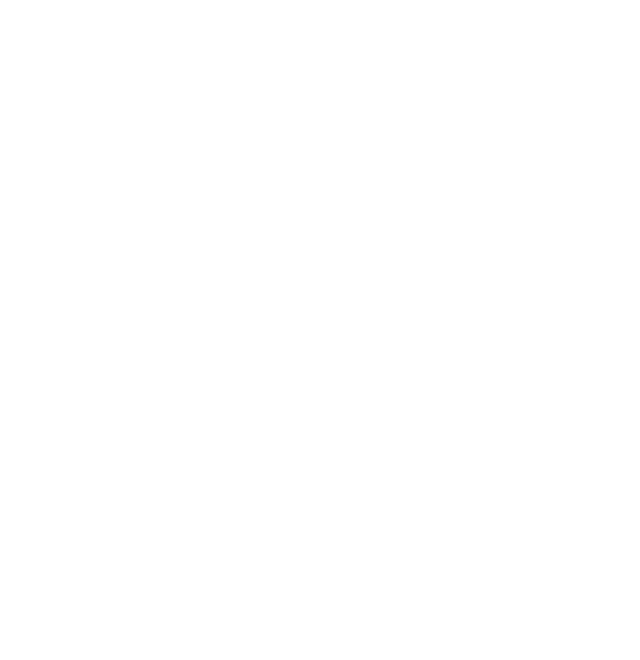
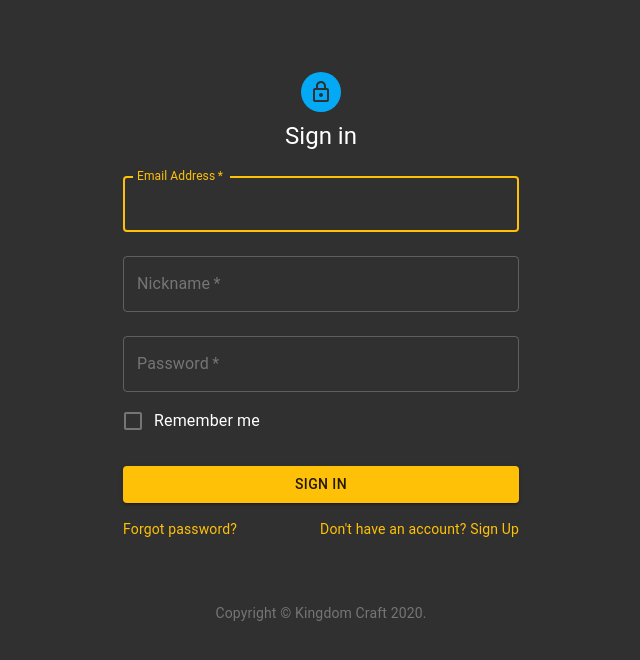
Before and after one commit to Shrigorevich/canvas-map, a React (Create React App) app in the folder client/: page /sign-up in a window 1280 px wide. Shown: the top 660 px of the page, without its empty margins (319-959 px from the left). Built offline with nearby package versions, Linux system fonts and the light colour scheme.

Commit message:
Added SignUp page

```diff
--- a/client/src/App.js
+++ b/client/src/App.js
@@ -11,6 +11,7 @@
 import Shop from "./pages/shop";
 import Kingdom from "./pages/kingdom";
 import Skin from "./pages/skin";
+import SignUp from "./pages/signUp";
 
 const App = (props) => {
     return (
@@ -29,6 +30,9 @@
                     <Route path="/kingdom">
                         <Kingdom />
                     </Route>
+                    <Route path="/sign-up">
+                        <SignUp />
+                    </Route>
                     <Route path="/skin/:id" component={Skin} />
                 </Switch>
             </Router>
--- a/client/src/components/Header.js
+++ b/client/src/components/Header.js
@@ -1,16 +1,6 @@
 import React, { useState } from "react";
 import { connect, useDispatch } from "react-redux";
-import {
-    TextField,
-    Grid,
-    Box,
-    Button,
-    Link,
-    AppBar,
-    Container,
-    Toolbar,
-    Typography,
-} from "@material-ui/core";
+import { Box, Button, Container, Toolbar, Typography } from "@material-ui/core";
 import { makeStyles } from "@material-ui/core/styles";
 import clsx from "clsx";
 import theme from "./theme";
@@ -94,6 +84,7 @@
                             className={classes.btn}
                             variant="contained"
                             color="secondary"
+                            href="/sign-up"
                         >
                             Sign Up
                         </Button>
--- a/client/src/components/theme.js
+++ b/client/src/components/theme.js
@@ -2,10 +2,6 @@
 import { lightGreen, amber, yellow } from "@material-ui/core/colors";
 
 export default createMuiTheme({
-    // typography: {
-    //     useNextVariants: true,
-    //     color: "#fff",
-    // },
     palette: {
         type: "dark",
         background: {
@@ -23,7 +19,6 @@
         text: {
             primary: "#212121",
             secondary: "#757575",
-            white: "#fff",
         },
         contrastThreshold: 3,
         tonalOffset: 0.2,
--- /dev/null
+++ b/client/src/pages/signUp.js
@@ -0,0 +1,167 @@
+import React, { useState } from "react";
+import Avatar from "@material-ui/core/Avatar";
+import Button from "@material-ui/core/Button";
+import CssBaseline from "@material-ui/core/CssBaseline";
+import TextField from "@material-ui/core/TextField";
+import FormControlLabel from "@material-ui/core/FormControlLabel";
+import Checkbox from "@material-ui/core/Checkbox";
+import Link from "@material-ui/core/Link";
+import Grid from "@material-ui/core/Grid";
+import Box from "@material-ui/core/Box";
+import LockOutlinedIcon from "@material-ui/icons/LockOutlined";
+import Typography from "@material-ui/core/Typography";
+import { makeStyles } from "@material-ui/core/styles";
+import Container from "@material-ui/core/Container";
+
+function Copyright() {
+    return (
+        <Typography variant="body2" color="textSecondary" align="center">
+            {"Copyright © "}
+            <Link color="inherit" href="https://material-ui.com/">
+                Kingdom Craft
+            </Link>{" "}
+            {new Date().getFullYear()}
+            {"."}
+        </Typography>
+    );
+}
+
+const useStyles = makeStyles((theme) => ({
+    paper: {
+        marginTop: theme.spacing(8),
+        display: "flex",
+        flexDirection: "column",
+        alignItems: "center",
+        color: "#fff",
+    },
+    avatar: {
+        margin: theme.spacing(1),
+        backgroundColor: theme.palette.secondary.main,
+    },
+    form: {
+        width: "100%", // Fix IE 11 issue.
+        marginTop: theme.spacing(1),
+    },
+    submit: {
+        margin: theme.spacing(3, 0, 2),
+    },
+    input: {
+        color: "#fff",
+    },
+}));
+
+const SignUp = () => {
+    const classes = useStyles();
+
+    const [form, setForm] = useState({
+        email: "",
+        nickname: "",
+        password: "",
+    });
+
+    const changeHandler = (event) => {
+        event.persist();
+        setForm((form) => {
+            return {
+                ...form,
+                [event.target.name]: event.target.value,
+            };
+        });
+
+        console.log(form);
+    };
+
+    return (
+        <Container component="main" maxWidth="xs">
+            <CssBaseline />
+            <div className={classes.paper}>
+                <Avatar className={classes.avatar}>
+                    <LockOutlinedIcon />
+                </Avatar>
+                <Typography component="h1" variant="h5">
+                    Sign in
+                </Typography>
+                <form className={classes.form} noValidate>
+                    <TextField
+                        variant="outlined"
+                        margin="normal"
+                        required
+                        fullWidth
+                        id="email"
+                        label="Email Address"
+                        name="email"
+                        autoComplete="email"
+                        autoFocus
+                        InputProps={{
+                            className: classes.input,
+                        }}
+                        value={form.email}
+                        onChange={changeHandler}
+                    />
+                    <TextField
+                        variant="outlined"
+                        margin="normal"
+                        required
+                        fullWidth
+                        name="nickname"
+                        label="Nickname"
+                        type="nickname"
+                        id="nickname"
+                        autoComplete="current-nickname"
+                        InputProps={{
+                            className: classes.input,
+                        }}
+                        value={form.nickname}
+                        onChange={changeHandler}
+                    />
+                    <TextField
+                        variant="outlined"
+                        margin="normal"
+                        required
+                        fullWidth
+                        name="password"
+                        label="Password"
+                        type="password"
+                        id="password"
+                        autoComplete="current-password"
+                        InputProps={{
+                            className: classes.input,
+                        }}
+                        value={form.password}
+                        onChange={changeHandler}
+                    />
+                    <FormControlLabel
+                        control={<Checkbox value="remember" color="primary" />}
+                        label="Remember me"
+                    />
+                    <Button
+                        type="submit"
+                        fullWidth
+                        variant="contained"
+                        color="primary"
+                        className={classes.submit}
+                    >
+                        Sign In
+                    </Button>
+                    <Grid container>
+                        <Grid item xs>
+                            <Link href="#" variant="body2">
+                                Forgot password?
+                            </Link>
+                        </Grid>
+                        <Grid item>
+                            <Link href="#" variant="body2">
+                                {"Don't have an account? Sign Up"}
+                            </Link>
+                        </Grid>
+                    </Grid>
+                </form>
+            </div>
+            <Box mt={8}>
+                <Copyright />
+            </Box>
+        </Container>
+    );
+};
+
+export default SignUp;
```
